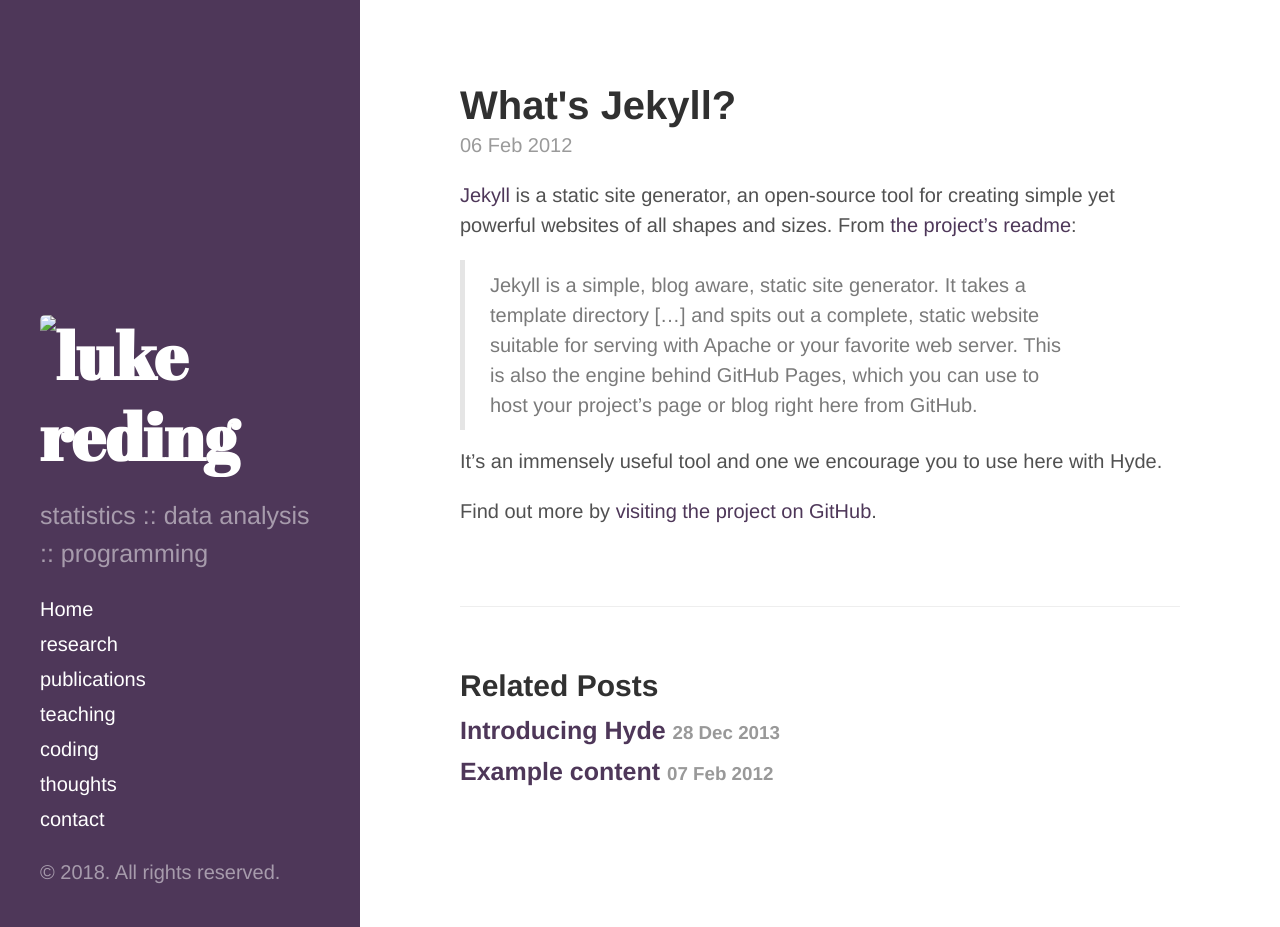
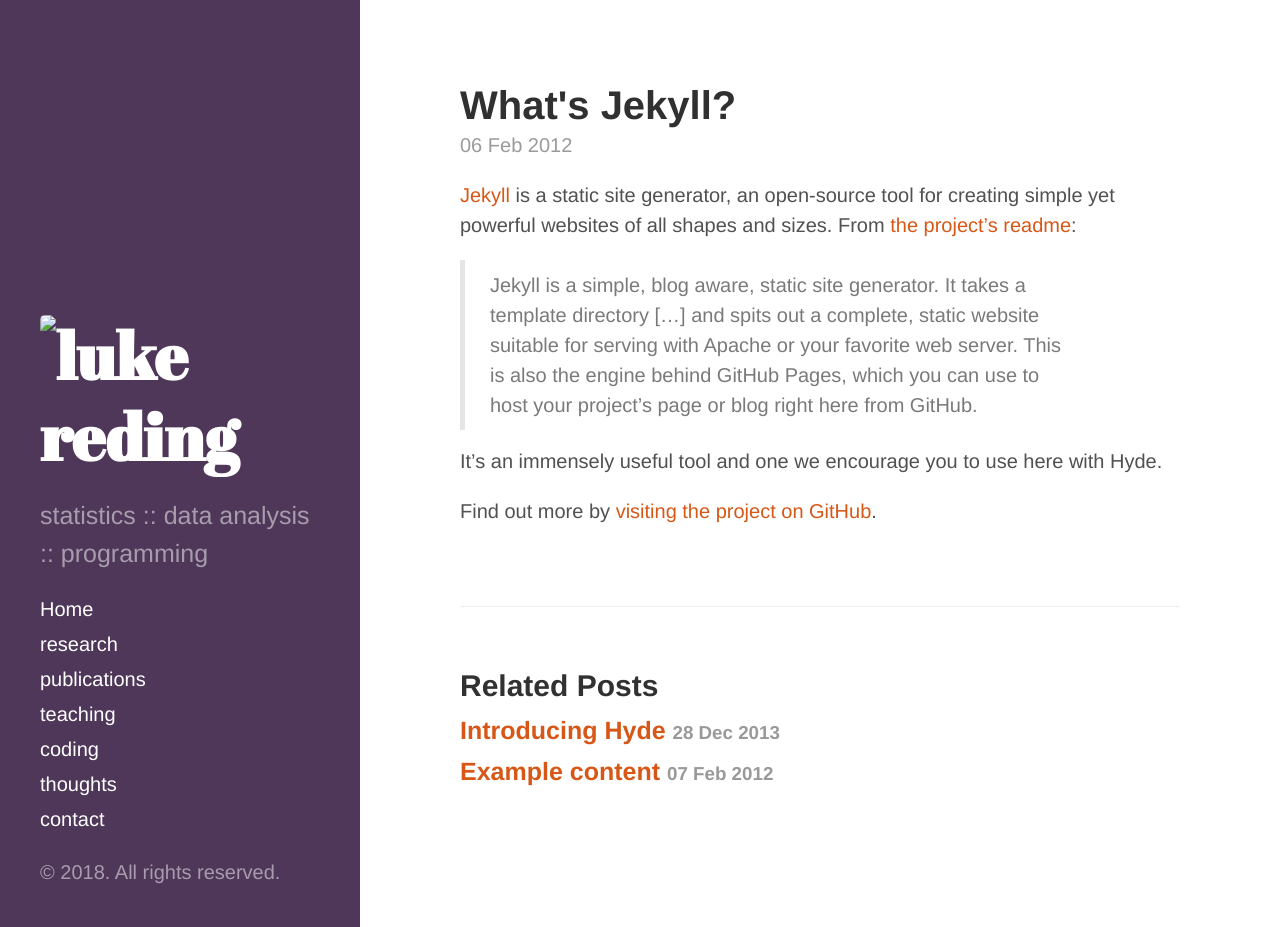
Before and after one commit to lukereding/lukereding.github.io, a Jekyll site: the page built from _posts/2012-02-06-whats-jekyll.md, in a window 1280 px wide and 927 px high. Built offline with Jekyll 4.4.1, drawn with Linux system fonts in a browser that asks for light colours.

Commit message:
update color

```diff
--- a/_config.yml
+++ b/_config.yml
@@ -7,7 +7,7 @@
 
 # Setup
 title:            luke reding
-tagline:          'data scienists'
+tagline:          'data scienist'
 description:      'statistics :: data analysis :: programming'
 url:              lukereding.github.io
 
--- a/public/css/hyde.css
+++ b/public/css/hyde.css
@@ -210,7 +210,7 @@
 }
 .theme-purple .content a,
 .theme-purple .related-posts li a:hover {
-  color: #4e3759;
+  color: #d75717;
 }
 
 
```
